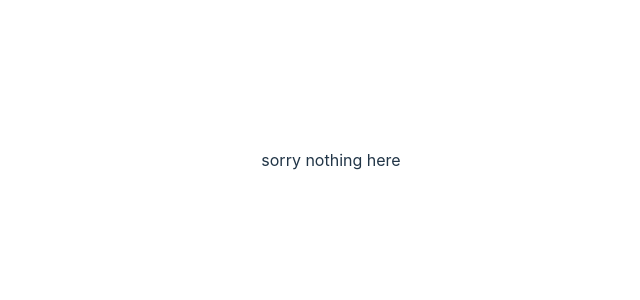
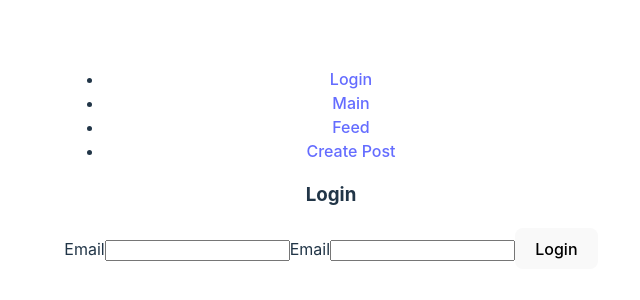
Before and after one commit to trstngttschlk/SocialAIApp, a React (Vite) app in the folder client/: page /login in a window 1280 px wide. Before the commit this address had no page. Shown: the part 240-540 px from the top of the page, without its empty margins (309-949 px from the left). Built offline with nearby package versions, Linux system fonts and the light colour scheme.

Commit message:
fix spelling mistake

```diff
--- /dev/null
+++ b/client/src/components/Login.jsx
@@ -0,0 +1,30 @@
+import { useState } from "react"
+
+export default function Login() {
+  const [email, setEmail] = useState("")
+  const [password, setPassword] = useState("")
+
+  const handleSubmit = async (e) => {
+    e.preventDefault()
+    console.log(email, password)
+  }
+
+  return (
+    <form onSubmit={handleSubmit}>
+      <h3>Login</h3>
+      <label htmlFor="">Email</label>
+      <input
+        type="email"
+        onChange={(e) => setEmail(e.target.value)}
+        value={email}
+      />
+      <label htmlFor="">Email</label>
+      <input
+        type="password"
+        onChange={(e) => setPassword(e.target.value)}
+        value={password}
+      />
+      <button type="submit">Login</button>
+    </form>
+  )
+}
--- a/client/src/components/Navbar.jsx
+++ b/client/src/components/Navbar.jsx
@@ -4,6 +4,9 @@ export default function Navbar() {
   return (
     <nav>
       <ul>
+        <li>
+          <Link to="/login">Login</Link>
+        </li>
         <li>
           <Link to="/">Main</Link>
         </li>
--- /dev/null
+++ b/client/src/context/AuthContext.jsx
@@ -0,0 +1,18 @@
+import { createContext, useReducer } from "react"
+import { authReducer } from "../reducer/AuthReducer"
+
+export const AuthContext = createContext()
+
+export const AuthContextProvider = ({ children }) => {
+  const [state, dispatch] = useReducer(authReducer, {
+    user: null,
+  })
+
+  console.log("AuthContext state: ", state)
+
+  return (
+    <AuthContext.Provider value={{ ...state, dispatch }}>
+      {children}
+    </AuthContext.Provider>
+  )
+}
--- /dev/null
+++ b/client/src/reducer/AuthReducer.jsx
@@ -0,0 +1,12 @@
+export const authReducer = (state, action) => {
+  switch (action.type) {
+    //  case "SIGNUP":
+    //    return { user: action.payload }
+    case "LOGIN":
+      return { user: action.payload }
+    case "LOGOUT":
+      return { user: null }
+    default:
+      return state
+  }
+}
```
Also changed, not shown: client/src/components/Signup.jsx (added, +30 -0 lines), client/src/hooks/useAuthContext.jsx (added, +12 -0 lines), client/src/main.jsx (+11 -3 lines), client/.eslintrc.cjs (deleted), client/src/.eslintrc.cjs (added).
